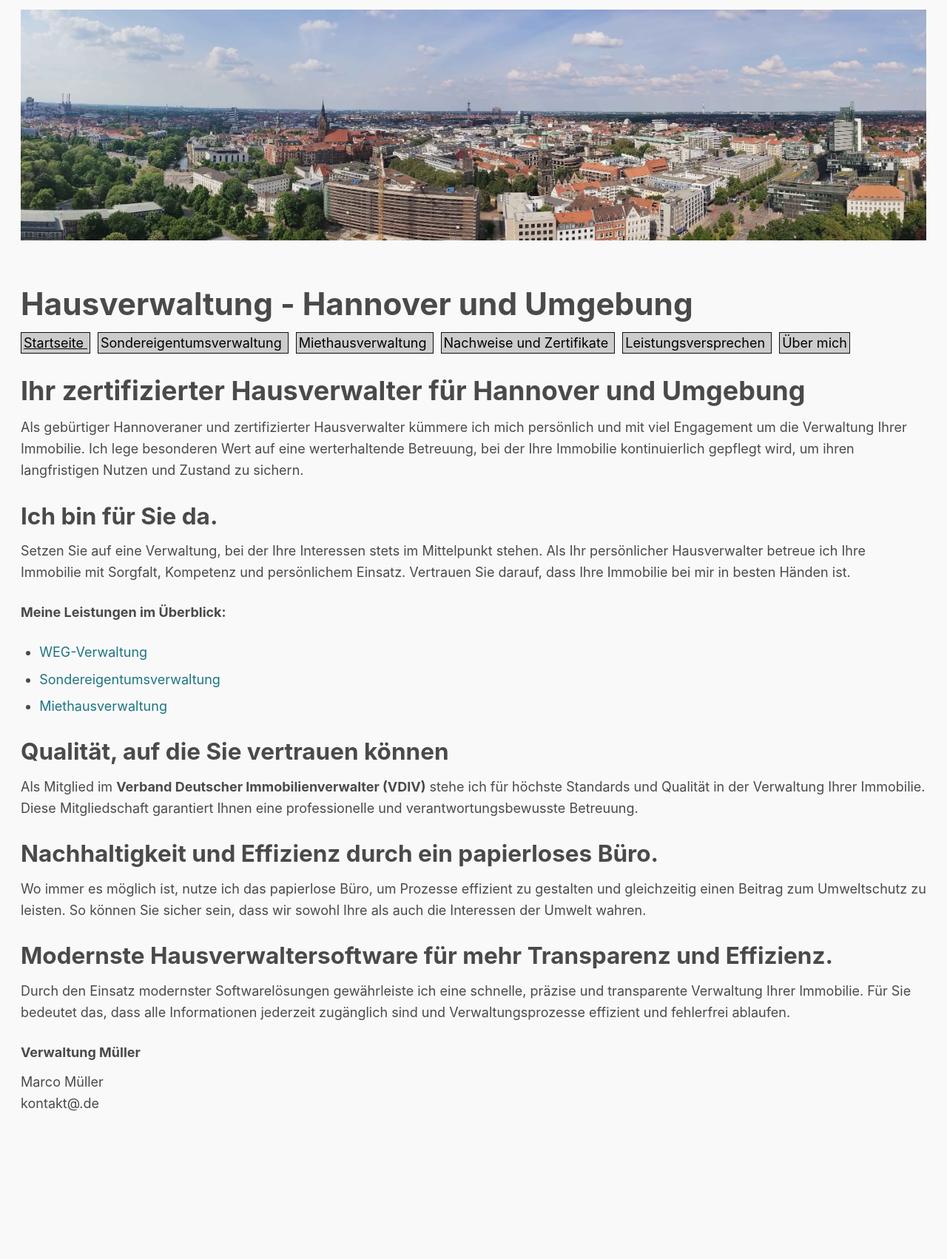
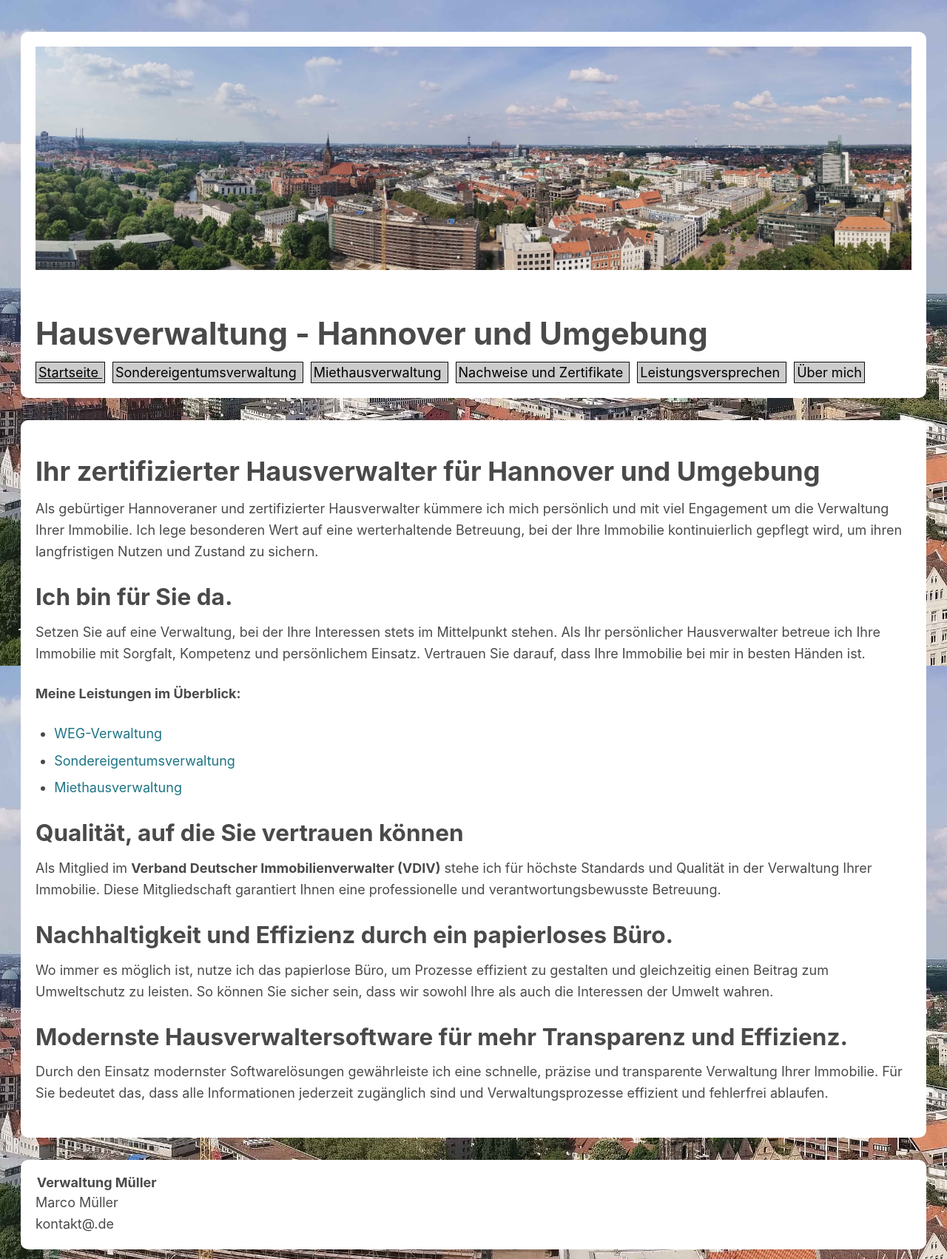
Before and after one commit to marek22k/hausverwaltung, a Jekyll site: the page built from index.md, in a window 1280 px wide. Shown: the whole page at 74% size. Built offline with Jekyll 4.4.1, drawn with Linux system fonts in a browser that asks for light colours; before the commit the page ends 1519 px from its top, so only the background shows below that.

Commit message:
Hinzufügen Hintergrundsbild

```diff
--- a/_config.yml
+++ b/_config.yml
@@ -27,7 +27,7 @@ menu:
   weight: 5
 
 - title: Über mich
-  url: /about_me/
+  url: /ueber_mich/
   weight: 6
 
 contact:
--- a/_layouts/default.html
+++ b/_layouts/default.html
@@ -23,11 +23,8 @@ __     __                      _ _
                 <img src="/assets/img/hannover_panorama.jpg" alt="Panorama von Hannover Linden" id="introduction_image">
             </div>
             {%- include header.html -%}
+            {%- include menu.html -%}
         </header>
-
-        <nav>
-            {%- include menu.html -%}
-        </nav>
 
         <main>
             {{ content }}
--- a/assets/css/style.css
+++ b/assets/css/style.css
@@ -1,5 +1,21 @@
 body {
   max-width: 68em;
+  background-image: url("/assets/img/hannover_panorama.jpg");
+  background-repeat: no-repeat;
+  background-attachment: fixed;
+  background-size: cover;
+  background-position: center;
+}
+
+header, main, footer {
+  background-color: #ffffff;
+  padding: 20px;
+  border-radius: 10px;
+  margin-top: 30px;
+}
+
+h5, h6 {
+  margin: 0.1em;
 }
 
 #introduction_image_container {
@@ -9,6 +25,15 @@ body {
 
 #introduction_image {
   width: 100%;
+}
+
+#about_me {
+  display: grid;
+  grid-template-columns: 2fr 1fr;
+}
+
+#linden_sepia {
+  border-radius: 2px;
 }
 
 nav > a {
```
Also changed, not shown: ueber_mich.md (added, +16 -0 lines), assets/img/linden_sepia.jpg (added).
